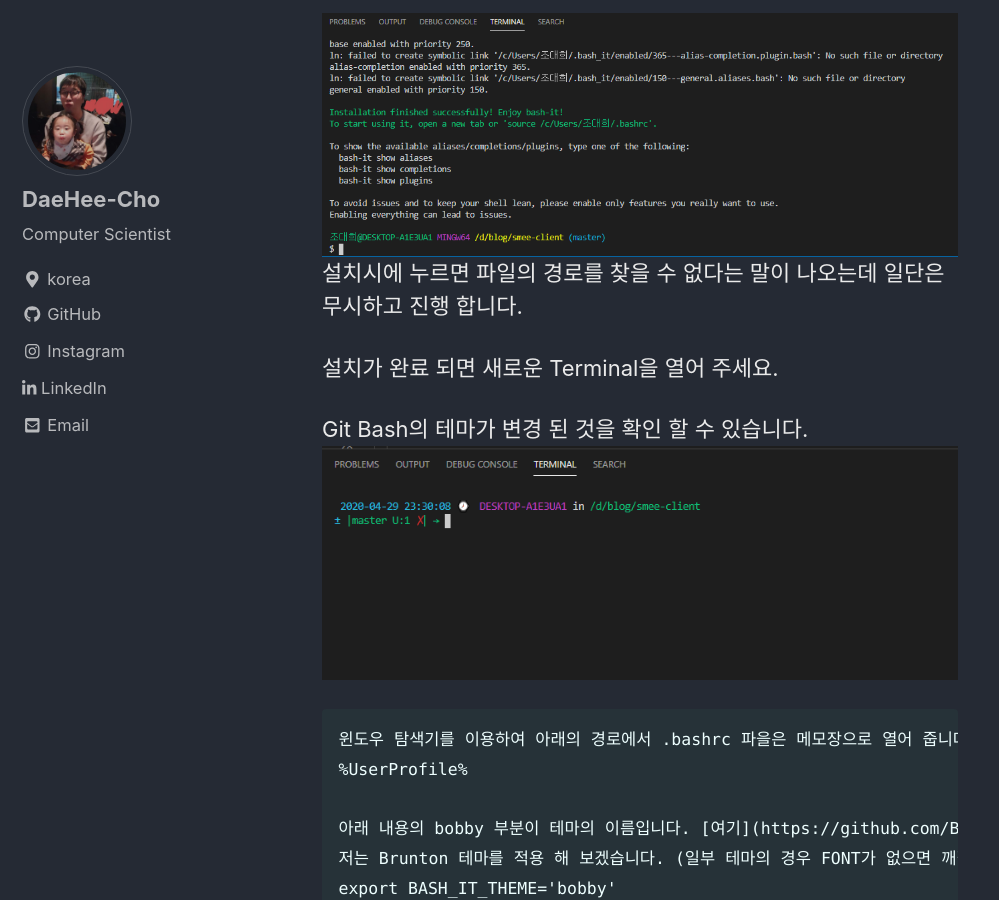
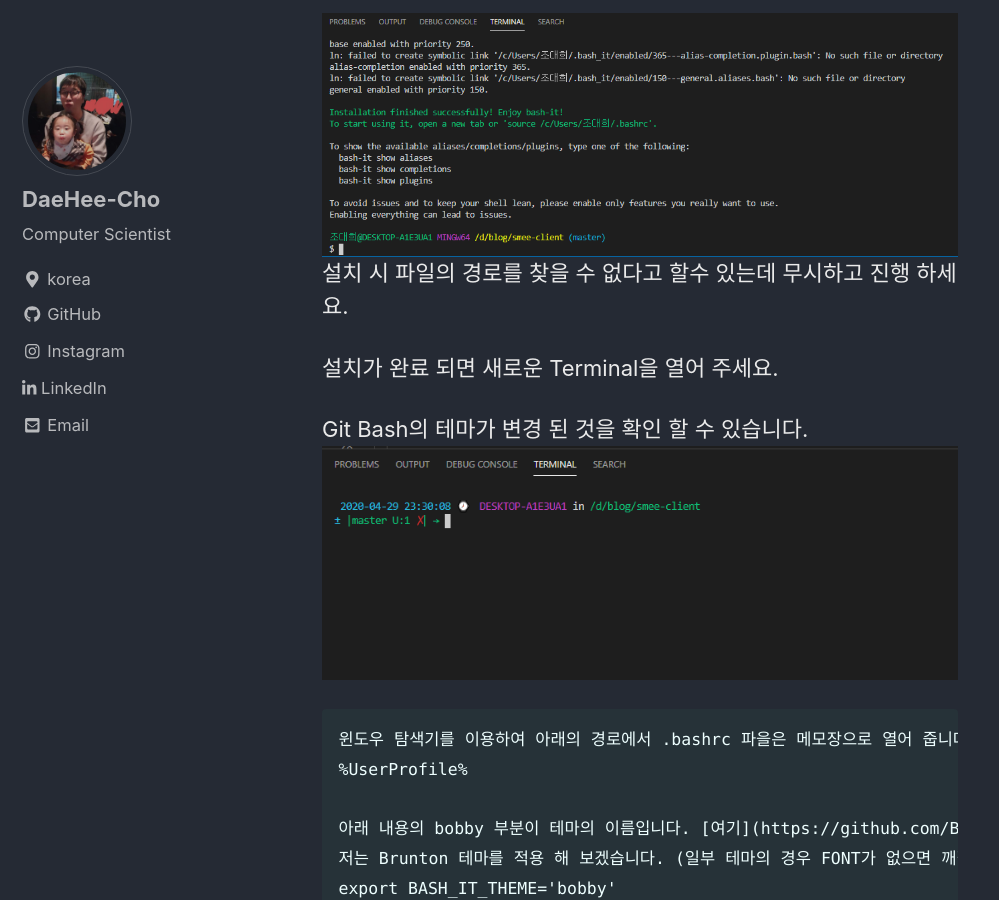
Before and after one commit to Navifra-Kerry/kerry-cho.github.io, a Jekyll site: the page built from _posts/2020-04-29-Custom Git Bash.md, in a window 1280 px wide and 900 px high, scrolled down 3570 px. Shown: the whole window, without its empty margins (0-999 px from the left). Built offline with Jekyll 4.4.1, drawn with Linux system fonts in a browser that asks for light colours; cached includes are drawn as plain includes; nearby versions of some CDN libraries; formulas are drawn with MathJax 3; comment, search, counter and statistics services are not loaded.

Commit message:
Update 2020-04-29-Custom Git Bash.md

````diff
--- a/_posts/2020-04-29-Custom Git Bash.md
+++ b/_posts/2020-04-29-Custom Git Bash.md
@@ -43,7 +43,7 @@ git clone --depth=1 https://github.com/Bash-it/bash-it.git ~/.bash_it
 ```
 
 <img src="{{ site.url }}{{ site.baseurl }}/assets/images/bash/6.png" alt="6">
-설치시에 누르면 파일의 경로를 찾을 수 없다는 말이 나오는데 일단은 무시하고 진행 합니다.
+설치 시 파일의 경로를 찾을 수 없다고 할수 있는데 무시하고 진행 하세요.
 
 설치가 완료 되면 새로운 Terminal을 열어 주세요.
 
````
